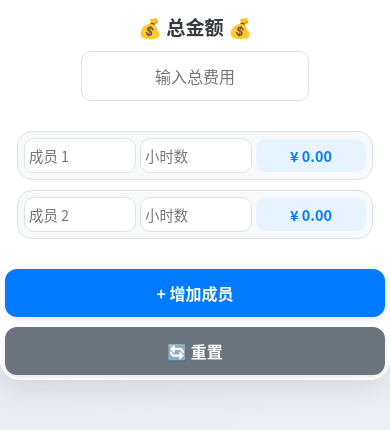
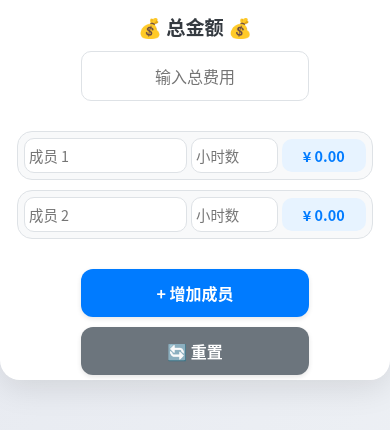
Before and after one commit to Ciaran272/833, a plain HTML site: page index.html in a window 390 px wide. Shown: the part 78-508 px from the top of the page. Drawn offline with Linux system fonts and the light colour scheme.

Commit message:
Add files via upload

```diff
--- a/index.html
+++ b/index.html
@@ -231,12 +231,21 @@
                 padding: 8px 6px;
                 width: auto;
             }
+            .member-card > input.member-name {
+                flex: 5 1 0;
+            }
+            .member-card > input.member-time,
+            .member-card > .member-result {
+                flex: 2.5 1 0;
+            }
             .controls {
                 flex-direction: column;
                 gap: 10px;
             }
             .nice-button {
-                width: 100%;
+                width: 60%;
+                margin-left: auto;
+                margin-right: auto;
                 box-sizing: border-box;
                 font-size: 1em;
             }
```
